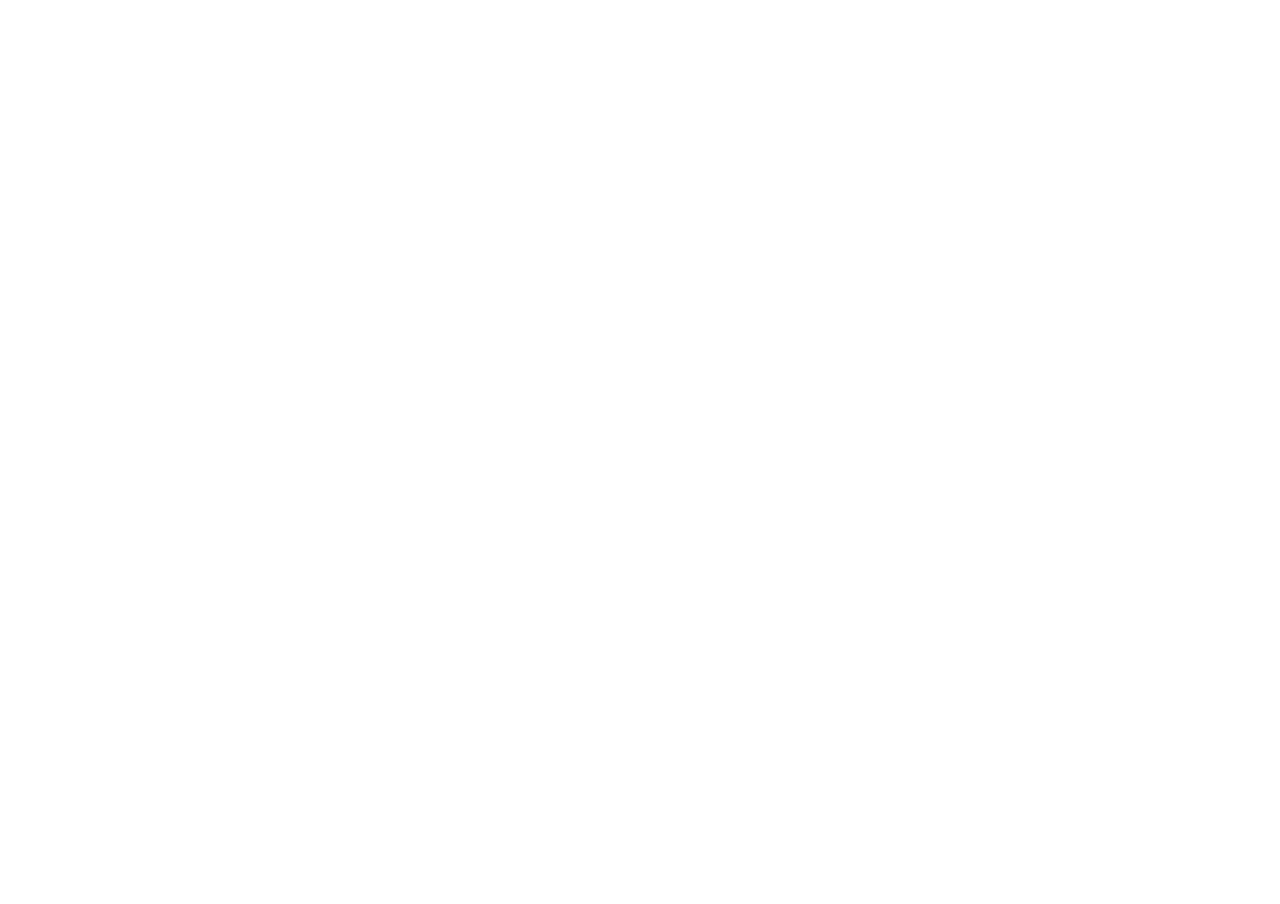
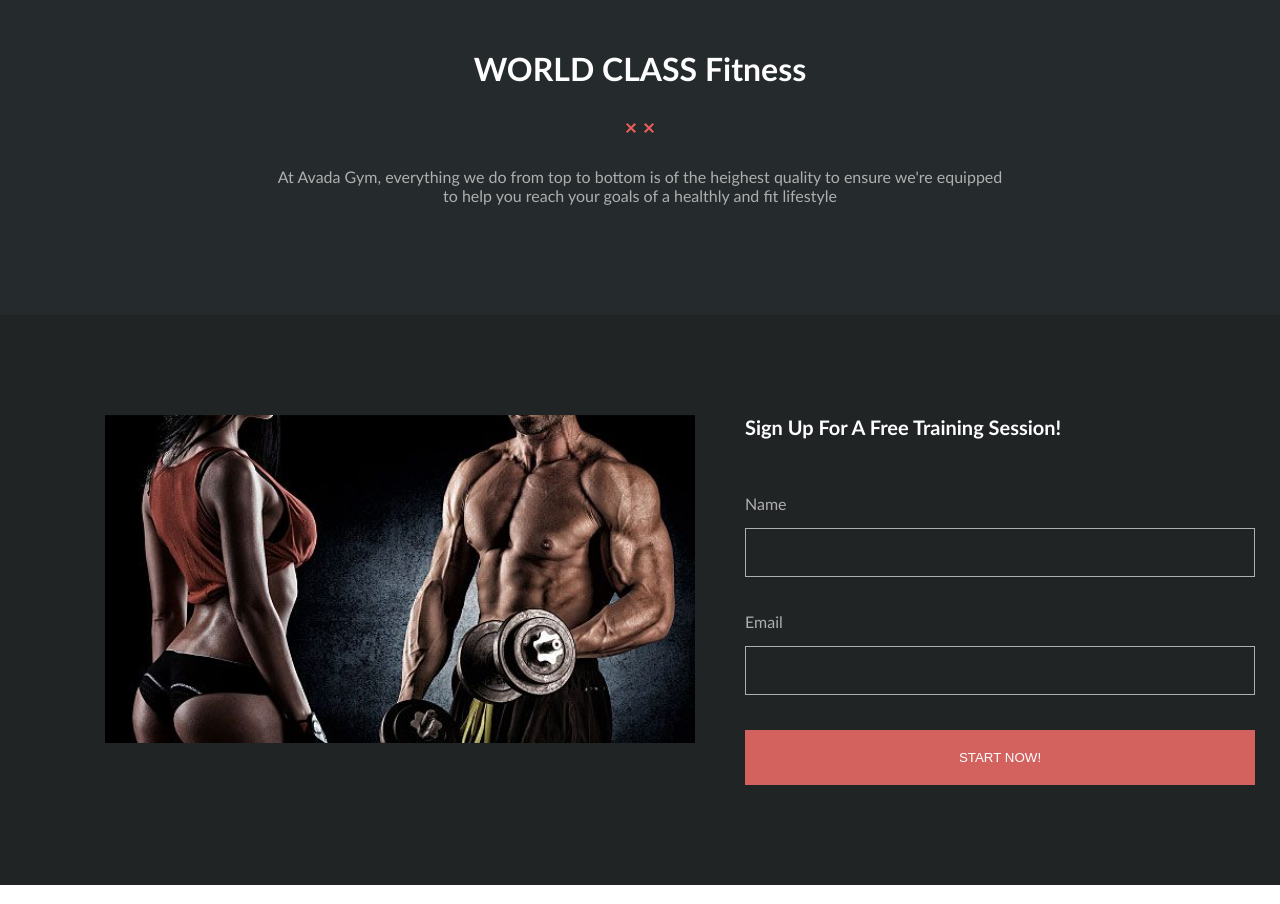
Before and after one commit to pizzi9523/proj-html-vuejs, a Vue app: page / in a window 1280 px wide. Shown: the part 1020-1924 px from the top of the page. Before the commit the page ends 978 px from the top, so only its background shows below. Built offline with nearby package versions, Linux system fonts and the light colour scheme.

Commit message:
complete Sign Up section

```diff
--- a/src/assets/scss/common.scss
+++ b/src/assets/scss/common.scss
@@ -8,3 +8,18 @@
     font-family: 'Gill Sans', 'Gill Sans MT', Calibri, 'Trebuchet MS', sans-serif;
     color: $primary-text-color;
 }
+
+.container{
+    width: 1200px;
+    margin: auto;
+}
+
+.row{
+    display: flex;
+    flex-wrap: wrap;
+}
+
+.col-6{
+    width: calc(100% / 2);
+    padding: 0 5px;
+}
--- a/src/assets/scss/variables.scss
+++ b/src/assets/scss/variables.scss
@@ -3,3 +3,4 @@
 $primary-text-color: #fefefe;
 $secondary-text-color: #aeafae;
 $active-text-color: #d5625f;
+$button-color: #d3615e;
--- /dev/null
+++ b/src/components/SignUp.vue
@@ -0,0 +1,98 @@
+<template>
+  <section class="sign_up">
+    <div class="world_class">
+      <h2>WORLD CLASS Fitness</h2>
+      <img src="../assets/images/divider-xx-red.png" alt="" />
+      <p>
+        At Avada Gym, everything we do from top to bottom is of the heighest
+        quality to ensure we're equipped <br />
+        to help you reach your goals of a healthly and fit lifestyle
+      </p>
+    </div>
+    <div class="sign_up_form">
+      <div class="container">
+        <div class="row">
+          <div class="col-6">
+            <img src="..\assets\images\home_img-compressor.jpg" alt="" />
+          </div>
+          <div class="col-6">
+            <form class="form_signup">
+              <h3>Sign Up For A Free Training Session!</h3>
+
+              <label for="name">Name</label>
+              <input type="text" name="username" id="name" />
+              <label for="email">Email</label>
+              <input type="email" name="email" id="email" />
+              <button>START NOW!</button>
+            </form>
+          </div>
+        </div>
+      </div>
+    </div>
+  </section>
+</template>
+
+<script>
+export default {};
+</script>
+
+<style lang="scss">
+@import "../assets/scss/variables.scss";
+
+.sign_up {
+  .world_class {
+    text-align: center;
+
+    background-color: $secondary-bg-color;
+    padding: 80px;
+    h2 {
+      padding: 30px;
+      font-size: 32px;
+    }
+    p {
+      padding: 30px;
+      color: $secondary-text-color;
+    }
+  }
+
+  .sign_up_form {
+    background-color: $primary-bg-color;
+    padding: 100px;
+    img {
+      width: 100%;
+    }
+
+    .form_signup {
+      padding: 0 40px;
+      display: flex;
+      flex-direction: column;
+      gap: 15px;
+
+      h3 {
+        font-size: 20px;
+        margin-bottom: 40px;
+      }
+
+      label {
+        color: $secondary-text-color;
+      }
+      input {
+        background-color: transparent;
+        border: 1px solid $secondary-text-color;
+        padding: 16px;
+        margin-bottom: 20px;
+        color: $secondary-text-color;
+      }
+      button {
+        padding: 20px 10px;
+        background-color: $button-color;
+        border: none;
+        color: $primary-text-color;
+        &:hover {
+          cursor: pointer;
+        }
+      }
+    }
+  }
+}
+</style>
--- a/src/components/SiteMain.vue
+++ b/src/components/SiteMain.vue
@@ -1,18 +1,18 @@
 <template>
   <main>
     <Jumbotron />
-    <!-- <SignUp /> -->
+    <SignUp />
   </main>
 </template>
 
 <script>
 import Jumbotron from "./Jumbotron.vue";
-// import SignUp from "./SignUp.vue";
+import SignUp from "./SignUp.vue";
 
 export default {
   components: {
     Jumbotron,
-    // SignUp,
+    SignUp,
   },
 };
 </script>
```
